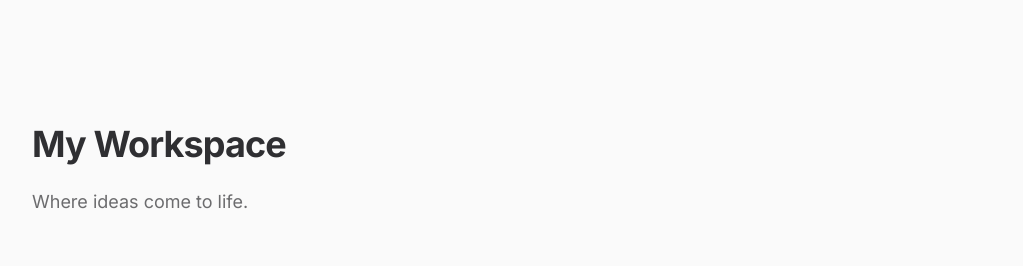
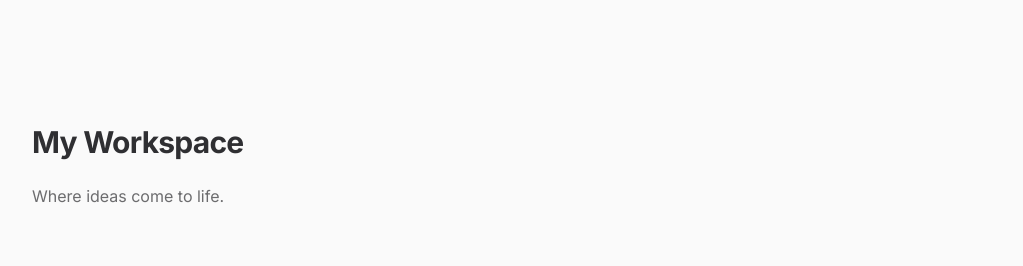
Before and after one commit to MynkSinghal/Portfolio-v2, a Next.js app: page / in a window 1280 px wide. Shown: the part 1600-1866 px from the top of the page, without its empty margins (128-1151 px from the left). Built offline with nearby package versions, Linux system fonts and the light colour scheme.

Commit message:
Update workspace-section.tsx

```diff
--- a/src/components/workspace-section.tsx
+++ b/src/components/workspace-section.tsx
@@ -70,11 +70,11 @@ export default function WorkspaceSection() {
             ? 'opacity-100 translate-y-0'
             : 'opacity-0 translate-y-8'
         }`}>
-          <h2 className="text-2xl md:text-3xl lg:text-4xl font-bold mb-6 tracking-tight">
+          <h2 className="text-xl md:text-2xl lg:text-3xl font-bold mb-6 tracking-tight">
             My Workspace
           </h2>
 
-          <p className="text-lg text-foreground/70 max-w-2xl">
+          <p className="text-base text-foreground/70 max-w-2xl">
             Where ideas come to life.
           </p>
         </div>
```
